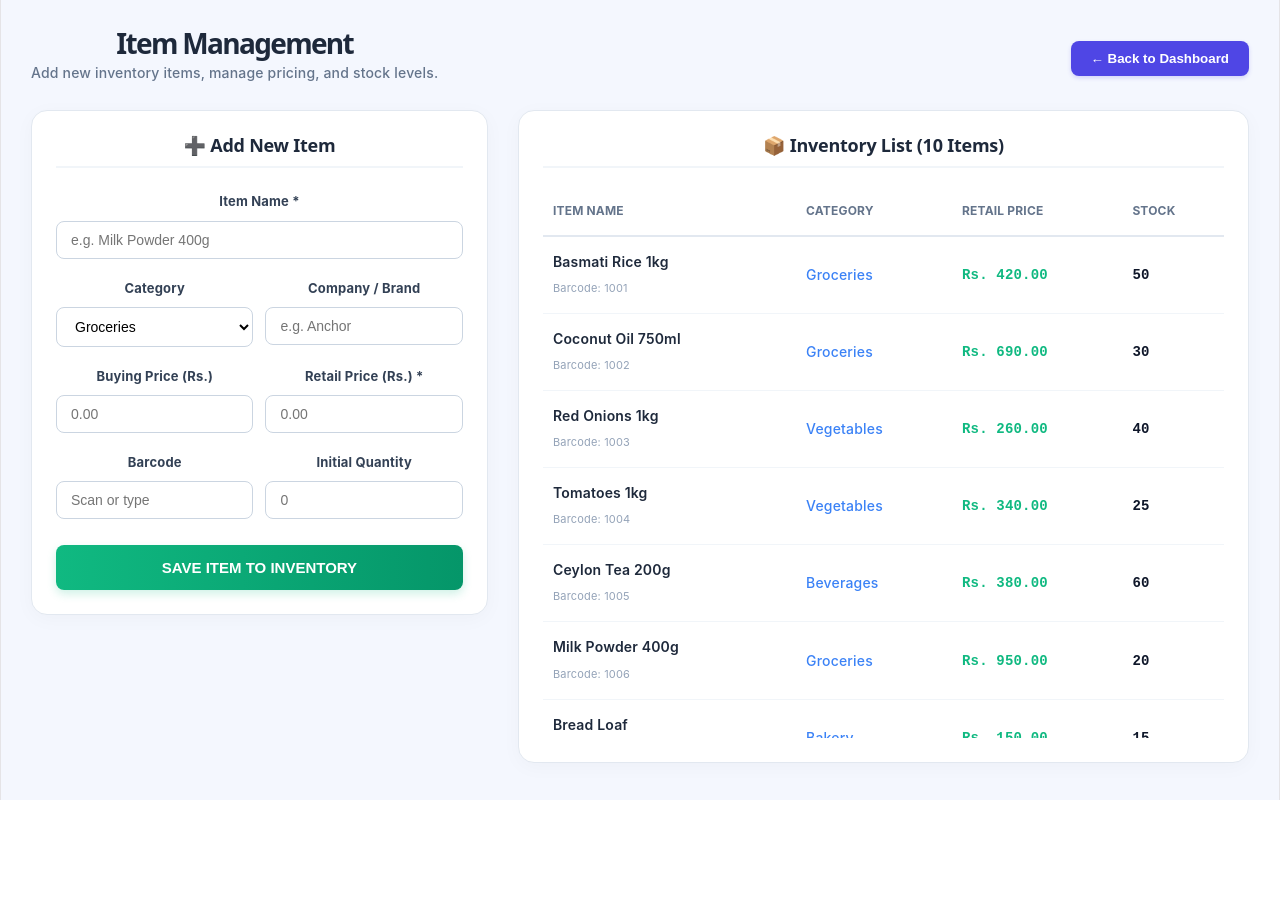
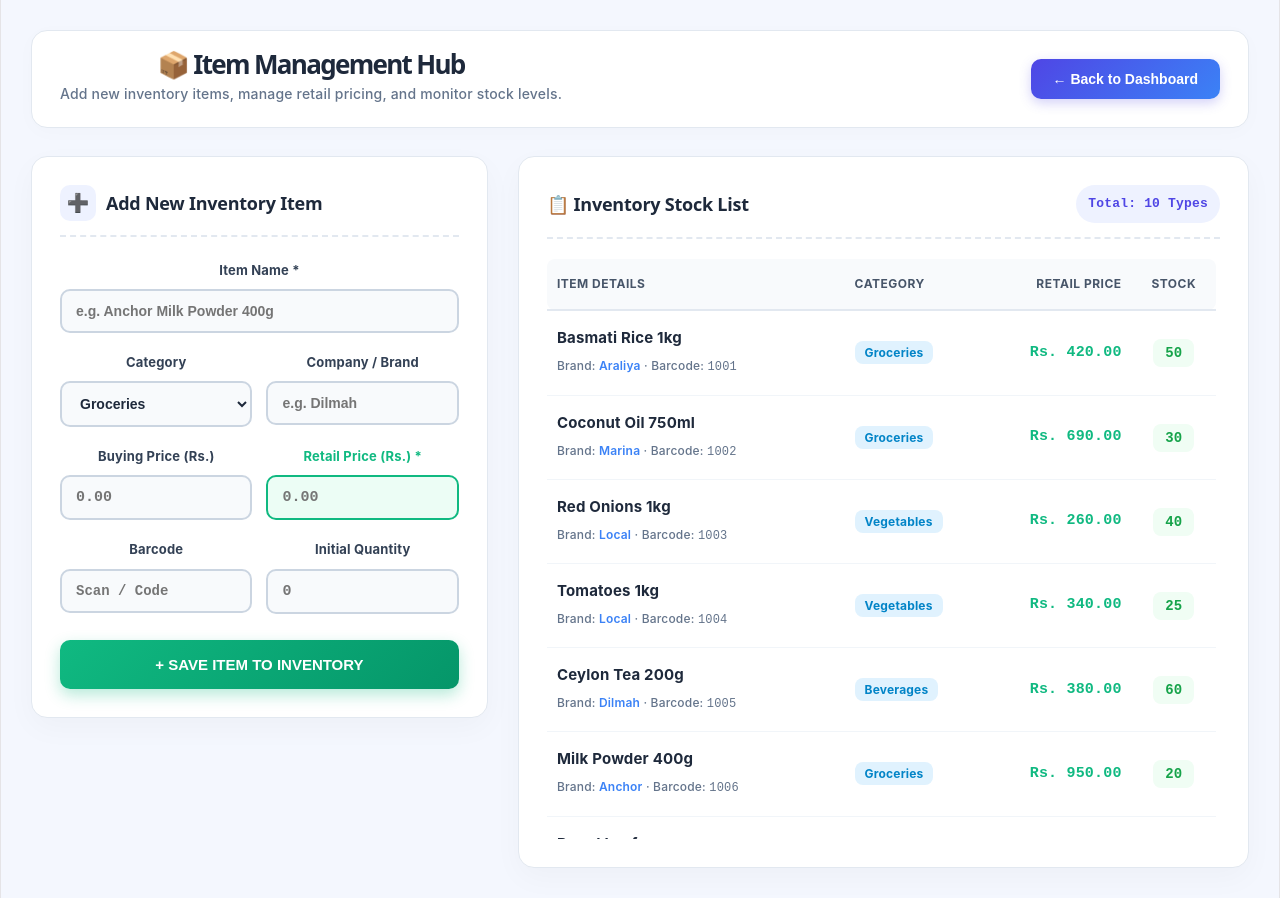
Before and after one commit to PramodikaDulanja/pos-system, a React (Vite) app: page / in a window 1280 px wide. Both pictures are taken after a click on the element 945 px from the left and 388 px from the top of the page. Before the commit the page ends 800 px from the top, so only its background shows below. Built offline with nearby package versions, Linux system fonts and the light colour scheme.

Commit message:
update item management page

```diff
--- a/src/ItemManagement.jsx
+++ b/src/ItemManagement.jsx
@@ -1,7 +1,6 @@
 import React, { useState } from "react";
 
 export default function ItemManagement({ setActiveView, items, setItems }) {
-  // නව භාණ්ඩයක් සඳහා Form State එක
   const [formData, setFormData] = useState({
     name: "",
     category: "Groceries",
@@ -12,13 +11,11 @@ export default function ItemManagement({ setActiveView, items, setItems }) {
     quantity: ""
   });
 
-  // Input වෙනස්වීම් පාලනය කිරීම
   const handleChange = (e) => {
     const { name, value } = e.target;
     setFormData({ ...formData, [name]: value });
   };
 
-  // නව භාණ්ඩයක් ඇතුළත් කිරීම (Submit)
   const handleSubmit = (e) => {
     e.preventDefault();
     if (!formData.name || !formData.retailPrice) {
@@ -27,20 +24,18 @@ export default function ItemManagement({ setActiveView, items, setItems }) {
     }
 
     const newItem = {
-      id: Date.now(), // තාවකාලික ID එකක්
+      id: Date.now(),
       name: formData.name,
       category: formData.category,
       company: formData.company || "General",
       buyingPrice: parseFloat(formData.buyingPrice) || 0,
-      price: parseFloat(formData.retailPrice) || 0, // POS එකේ පාවිච්චි වන price key එක
+      price: parseFloat(formData.retailPrice) || 0,
       barcode: formData.barcode || "-",
       quantity: parseFloat(formData.quantity) || 0
     };
 
-    // භාණ්ඩ ලැයිස්තුවට අලුත් එක එකතු කිරීම
     setItems([newItem, ...items]);
 
-    // Form එක Clear කිරීම
     setFormData({
       name: "",
       category: "Groceries",
@@ -53,43 +48,54 @@ export default function ItemManagement({ setActiveView, items, setItems }) {
   };
 
   return (
-    <div style={{ fontFamily: "'Inter', sans-serif", background: "#F4F7FE", minHeight: "100vh", padding: "30px", boxSizing: "border-box" }}>
-      <div style={{ maxWidth: "1280px", margin: "0 auto" }}>
+    <div style={{ fontFamily: "'Inter', -apple-system, BlinkMacSystemFont, sans-serif", background: "#F4F7FE", minHeight: "100vh", padding: "30px", boxSizing: "border-box" }}>
+      <div style={{ maxWidth: "1350px", margin: "0 auto" }}>
 
-        {/* Header සහ Back Button */}
-        <div style={{ display: "flex", justifyContent: "space-between", alignItems: "center", marginBottom: "24px" }}>
+        {/* Header Section */}
+        <div style={{ display: "flex", justifyContent: "space-between", alignItems: "center", marginBottom: "28px", background: "#FFFFFF", padding: "20px 28px", borderRadius: "16px", border: "1px solid #E2E8F0", boxShadow: "0 4px 20px rgba(0,0,0,0.02)" }}>
           <div>
-            <h1 style={{ fontSize: "28px", fontWeight: 800, color: "#1E293B", margin: "0 0 4px 0" }}>Item Management</h1>
-            <p style={{ fontSize: "14px", color: "#64748B", margin: 0, fontWeight: 500 }}>Add new inventory items, manage pricing, and stock levels.</p>
+            <h1 style={{ fontSize: "26px", fontWeight: 900, color: "#1E293B", margin: "0 0 4px 0" }}>📦 Item Management Hub</h1>
+            <p style={{ fontSize: "14px", color: "#64748B", margin: 0, fontWeight: 500 }}>Add new inventory items, manage retail pricing, and monitor stock levels.</p>
           </div>
           <button
             onClick={() => setActiveView("dashboard")}
-            style={{ background: "#4F46E5", color: "#FFFFFF", border: "none", padding: "10px 20px", borderRadius: "8px", fontWeight: 700, cursor: "pointer", boxShadow: "0 2px 4px rgba(79,70,229,0.2)" }}
+            style={{ background: "linear-gradient(135deg, #4F46E5 0%, #3B82F6 100%)", color: "#FFFFFF", border: "none", padding: "12px 22px", borderRadius: "10px", fontWeight: 700, fontSize: "14px", cursor: "pointer", boxShadow: "0 4px 12px rgba(79,70,229,0.25)", transition: "all 0.2s" }}
+            onMouseEnter={(e) => e.currentTarget.style.transform = "translateY(-2px)"}
+            onMouseLeave={(e) => e.currentTarget.style.transform = "translateY(0)"}
           >
             ← Back to Dashboard
           </button>
         </div>
 
-        {/* ප්‍රධාන කොටස් දෙක: Form එක සහ Items Table එක */}
+        {/* Main Grid: Form vs Table */}
         <div style={{ display: "grid", gridTemplateColumns: "1fr 1.6fr", gap: "30px", alignItems: "start" }}>
 
-          {/* 1. වම් පස: නව භාණ්ඩ ඇතුළත් කිරීමේ Form එක */}
-          <div style={{ background: "#FFFFFF", padding: "24px", borderRadius: "16px", border: "1px solid #E2E8F0", boxShadow: "0 4px 20px rgba(0,0,0,0.03)" }}>
-            <h2 style={{ fontSize: "18px", fontWeight: 800, color: "#1E293B", marginBottom: "20px", borderBottom: "2px solid #F1F5F9", paddingBottom: "10px" }}>
-              ➕ Add New Item
-            </h2>
+          {/* 1. Left Side: Add New Item Form */}
+          <div style={{ background: "#FFFFFF", padding: "28px", borderRadius: "16px", border: "1px solid #E2E8F0", boxShadow: "0 10px 30px rgba(0,0,0,0.03)" }}>
+            <div style={{ display: "flex", alignItems: "center", gap: "10px", marginBottom: "20px", borderBottom: "2px dashed #E2E8F0", paddingBottom: "14px" }}>
+              <div style={{ width: "36px", height: "36px", background: "#EEF2FF", color: "#4F46E5", borderRadius: "10px", display: "flex", alignItems: "center", justifyContent: "center", fontSize: "18px", fontWeight: 800 }}>➕</div>
+              <h2 style={{ fontSize: "18px", fontWeight: 800, color: "#1E293B", margin: 0 }}>Add New Inventory Item</h2>
+            </div>
 
             <form onSubmit={handleSubmit} style={{ display: "flex", flexDirection: "column", gap: "16px" }}>
 
               <div>
                 <label style={{ fontSize: "13px", fontWeight: 700, color: "#334155", display: "block", marginBottom: "6px" }}>Item Name *</label>
-                <input type="text" name="name" value={formData.name} onChange={handleChange} placeholder="e.g. Milk Powder 400g" required style={{ width: "100%", padding: "10px 14px", borderRadius: "8px", border: "1px solid #CBD5E1", fontSize: "14px", outline: "none", boxSizing: "border-box" }} />
+                <input
+                  type="text" name="name" value={formData.name} onChange={handleChange} placeholder="e.g. Anchor Milk Powder 400g" required
+                  style={{ width: "100%", padding: "12px 14px", borderRadius: "10px", border: "2px solid #CBD5E1", fontSize: "14px", fontWeight: 600, color: "#1E293B", background: "#F8FAFC", outline: "none", boxSizing: "border-box", transition: "all 0.3s" }}
+                  onFocus={(e) => { e.target.style.borderColor = "#4F46E5"; e.target.style.backgroundColor = "#FFFFFF"; }}
+                  onBlur={(e) => { e.target.style.borderColor = "#CBD5E1"; e.target.style.backgroundColor = "#F8FAFC"; }}
+                />
               </div>
 
-              <div style={{ display: "grid", gridTemplateColumns: "1fr 1fr", gap: "12px" }}>
+              <div style={{ display: "grid", gridTemplateColumns: "1fr 1fr", gap: "14px" }}>
                 <div>
                   <label style={{ fontSize: "13px", fontWeight: 700, color: "#334155", display: "block", marginBottom: "6px" }}>Category</label>
-                  <select name="category" value={formData.category} onChange={handleChange} style={{ width: "100%", padding: "10px 14px", borderRadius: "8px", border: "1px solid #CBD5E1", fontSize: "14px", outline: "none", background: "#FFFFFF", boxSizing: "border-box" }}>
+                  <select
+                    name="category" value={formData.category} onChange={handleChange}
+                    style={{ width: "100%", padding: "12px 14px", borderRadius: "10px", border: "2px solid #CBD5E1", fontSize: "14px", fontWeight: 600, color: "#1E293B", background: "#F8FAFC", outline: "none", boxSizing: "border-box" }}
+                  >
                     <option value="Groceries">Groceries</option>
                     <option value="Vegetables">Vegetables</option>
                     <option value="Beverages">Beverages</option>
@@ -100,68 +106,111 @@ export default function ItemManagement({ setActiveView, items, setItems }) {
                 </div>
                 <div>
                   <label style={{ fontSize: "13px", fontWeight: 700, color: "#334155", display: "block", marginBottom: "6px" }}>Company / Brand</label>
-                  <input type="text" name="company" value={formData.company} onChange={handleChange} placeholder="e.g. Anchor" style={{ width: "100%", padding: "10px 14px", borderRadius: "8px", border: "1px solid #CBD5E1", fontSize: "14px", outline: "none", boxSizing: "border-box" }} />
+                  <input
+                    type="text" name="company" value={formData.company} onChange={handleChange} placeholder="e.g. Dilmah"
+                    style={{ width: "100%", padding: "12px 14px", borderRadius: "10px", border: "2px solid #CBD5E1", fontSize: "14px", fontWeight: 600, color: "#1E293B", background: "#F8FAFC", outline: "none", boxSizing: "border-box" }}
+                    onFocus={(e) => { e.target.style.borderColor = "#4F46E5"; e.target.style.backgroundColor = "#FFFFFF"; }}
+                    onBlur={(e) => { e.target.style.borderColor = "#CBD5E1"; e.target.style.backgroundColor = "#F8FAFC"; }}
+                  />
                 </div>
               </div>
 
-              <div style={{ display: "grid", gridTemplateColumns: "1fr 1fr", gap: "12px" }}>
+              <div style={{ display: "grid", gridTemplateColumns: "1fr 1fr", gap: "14px" }}>
                 <div>
                   <label style={{ fontSize: "13px", fontWeight: 700, color: "#334155", display: "block", marginBottom: "6px" }}>Buying Price (Rs.)</label>
-                  <input type="number" step="0.01" name="buyingPrice" value={formData.buyingPrice} onChange={handleChange} placeholder="0.00" style={{ width: "100%", padding: "10px 14px", borderRadius: "8px", border: "1px solid #CBD5E1", fontSize: "14px", outline: "none", boxSizing: "border-box" }} />
+                  <input
+                    type="number" step="0.01" name="buyingPrice" value={formData.buyingPrice} onChange={handleChange} placeholder="0.00"
+                    style={{ width: "100%", padding: "12px 14px", borderRadius: "10px", border: "2px solid #CBD5E1", fontSize: "15px", fontWeight: 700, fontFamily: "'Courier New', monospace", color: "#0F172A", background: "#F8FAFC", outline: "none", boxSizing: "border-box" }}
+                    onFocus={(e) => { e.target.style.borderColor = "#4F46E5"; e.target.style.backgroundColor = "#FFFFFF"; }}
+                    onBlur={(e) => { e.target.style.borderColor = "#CBD5E1"; e.target.style.backgroundColor = "#F8FAFC"; }}
+                  />
                 </div>
                 <div>
-                  <label style={{ fontSize: "13px", fontWeight: 700, color: "#334155", display: "block", marginBottom: "6px" }}>Retail Price (Rs.) *</label>
-                  <input type="number" step="0.01" name="retailPrice" value={formData.retailPrice} onChange={handleChange} placeholder="0.00" required style={{ width: "100%", padding: "10px 14px", borderRadius: "8px", border: "1px solid #CBD5E1", fontSize: "14px", outline: "none", boxSizing: "border-box" }} />
+                  <label style={{ fontSize: "13px", fontWeight: 700, color: "#10B981", display: "block", marginBottom: "6px" }}>Retail Price (Rs.) *</label>
+                  <input
+                    type="number" step="0.01" name="retailPrice" value={formData.retailPrice} onChange={handleChange} placeholder="0.00" required
+                    style={{ width: "100%", padding: "12px 14px", borderRadius: "10px", border: "2px solid #10B981", fontSize: "15px", fontWeight: 800, fontFamily: "'Courier New', monospace", color: "#047857", background: "#ECFDF5", outline: "none", boxSizing: "border-box" }}
+                    onFocus={(e) => e.target.style.boxShadow = "0 0 0 4px rgba(16,185,129,0.15)"}
+                    onBlur={(e) => e.target.style.boxShadow = "none"}
+                  />
                 </div>
               </div>
 
-              <div style={{ display: "grid", gridTemplateColumns: "1fr 1fr", gap: "12px" }}>
+              <div style={{ display: "grid", gridTemplateColumns: "1fr 1fr", gap: "14px" }}>
                 <div>
                   <label style={{ fontSize: "13px", fontWeight: 700, color: "#334155", display: "block", marginBottom: "6px" }}>Barcode</label>
-                  <input type="text" name="barcode" value={formData.barcode} onChange={handleChange} placeholder="Scan or type" style={{ width: "100%", padding: "10px 14px", borderRadius: "8px", border: "1px solid #CBD5E1", fontSize: "14px", outline: "none", boxSizing: "border-box" }} />
+                  <input
+                    type="text" name="barcode" value={formData.barcode} onChange={handleChange} placeholder="Scan / Code"
+                    style={{ width: "100%", padding: "12px 14px", borderRadius: "10px", border: "2px solid #CBD5E1", fontSize: "14px", fontWeight: 600, fontFamily: "'Courier New', monospace", color: "#1E293B", background: "#F8FAFC", outline: "none", boxSizing: "border-box" }}
+                    onFocus={(e) => { e.target.style.borderColor = "#4F46E5"; e.target.style.backgroundColor = "#FFFFFF"; }}
+                    onBlur={(e) => { e.target.style.borderColor = "#CBD5E1"; e.target.style.backgroundColor = "#F8FAFC"; }}
+                  />
                 </div>
                 <div>
                   <label style={{ fontSize: "13px", fontWeight: 700, color: "#334155", display: "block", marginBottom: "6px" }}>Initial Quantity</label>
-                  <input type="number" step="0.01" name="quantity" value={formData.quantity} onChange={handleChange} placeholder="0" style={{ width: "100%", padding: "10px 14px", borderRadius: "8px", border: "1px solid #CBD5E1", fontSize: "14px", outline: "none", boxSizing: "border-box" }} />
+                  <input
+                    type="number" step="0.01" name="quantity" value={formData.quantity} onChange={handleChange} placeholder="0"
+                    style={{ width: "100%", padding: "12px 14px", borderRadius: "10px", border: "2px solid #CBD5E1", fontSize: "15px", fontWeight: 700, fontFamily: "'Courier New', monospace", color: "#1E293B", background: "#F8FAFC", outline: "none", boxSizing: "border-box" }}
+                    onFocus={(e) => { e.target.style.borderColor = "#4F46E5"; e.target.style.backgroundColor = "#FFFFFF"; }}
+                    onBlur={(e) => { e.target.style.borderColor = "#CBD5E1"; e.target.style.backgroundColor = "#F8FAFC"; }}
+                  />
                 </div>
               </div>
 
-              <button type="submit" style={{ marginTop: "10px", width: "100%", padding: "14px", background: "linear-gradient(to right, #10B981, #059669)", color: "#FFFFFF", border: "none", borderRadius: "8px", fontWeight: 800, fontSize: "15px", cursor: "pointer", boxShadow: "0 4px 10px rgba(16,185,129,0.2)" }}>
-                SAVE ITEM TO INVENTORY
+              <button
+                type="submit"
+                style={{ marginTop: "10px", width: "100%", padding: "16px", background: "linear-gradient(135deg, #10B981 0%, #059669 100%)", color: "#FFFFFF", border: "none", borderRadius: "10px", fontWeight: 800, fontSize: "15px", cursor: "pointer", boxShadow: "0 6px 15px rgba(16,185,129,0.3)", transition: "all 0.2s" }}
+                onMouseEnter={(e) => e.currentTarget.style.transform = "translateY(-2px)"}
+                onMouseLeave={(e) => e.currentTarget.style.transform = "translateY(0)"}
+              >
+                + SAVE ITEM TO INVENTORY
               </button>
 
             </form>
           </div>
 
-          {/* 2. දකුණු පස: දැනට ඇති භාණ්ඩ පෙන්වන වගුව (Table) */}
-          <div style={{ background: "#FFFFFF", padding: "24px", borderRadius: "16px", border: "1px solid #E2E8F0", boxShadow: "0 4px 20px rgba(0,0,0,0.03)" }}>
-            <h2 style={{ fontSize: "18px", fontWeight: 800, color: "#1E293B", marginBottom: "20px", borderBottom: "2px solid #F1F5F9", paddingBottom: "10px" }}>
-              📦 Inventory List ({items.length} Items)
-            </h2>
+          {/* 2. Right Side: Inventory Table List */}
+          <div style={{ background: "#FFFFFF", padding: "28px", borderRadius: "16px", border: "1px solid #E2E8F0", boxShadow: "0 10px 30px rgba(0,0,0,0.03)" }}>
+            <div style={{ display: "flex", justifyContent: "space-between", alignItems: "center", marginBottom: "20px", borderBottom: "2px dashed #E2E8F0", paddingBottom: "14px" }}>
+              <h2 style={{ fontSize: "18px", fontWeight: 800, color: "#1E293B", margin: 0 }}>
+                📋 Inventory Stock List
+              </h2>
+              <span style={{ fontSize: "13px", fontWeight: 700, background: "#EEF2FF", color: "#4F46E5", padding: "6px 12px", borderRadius: "20px", fontFamily: "'Courier New', monospace" }}>
+                Total: {items.length} Types
+              </span>
+            </div>
 
-            <div style={{ maxHeight: "550px", overflowY: "auto" }}>
+            <div style={{ maxHeight: "580px", overflowY: "auto", paddingRight: "4px" }}>
               <table style={{ width: "100%", borderCollapse: "collapse", textAlign: "left", fontSize: "14px" }}>
                 <thead>
-                  <tr style={{ borderBottom: "2px solid #E2E8F0", color: "#64748B", fontSize: "12px", textTransform: "uppercase" }}>
-                    <th style={{ padding: "10px" }}>Item Name</th>
-                    <th style={{ padding: "10px" }}>Category</th>
-                    <th style={{ padding: "10px" }}>Retail Price</th>
-                    <th style={{ padding: "10px" }}>Stock</th>
+                  <tr style={{ background: "#F8FAFC", borderBottom: "2px solid #E2E8F0", color: "#475569", fontSize: "12px", textTransform: "uppercase", letterSpacing: "0.5px" }}>
+                    <th style={{ padding: "12px 10px", borderTopLeftRadius: "8px", borderBottomLeftRadius: "8px" }}>Item Details</th>
+                    <th style={{ padding: "12px 10px" }}>Category</th>
+                    <th style={{ padding: "12px 10px", textAlign: "right" }}>Retail Price</th>
+                    <th style={{ padding: "12px 10px", textAlign: "center", borderTopRightRadius: "8px", borderBottomRightRadius: "8px" }}>Stock</th>
                   </tr>
                 </thead>
                 <tbody>
                   {items.map((item) => (
-                    <tr key={item.id} style={{ borderBottom: "1px solid #F1F5F9" }}>
-                      <td style={{ padding: "12px 10px", fontWeight: 600, color: "#1E293B" }}>
-                        {item.name}
-                        <div style={{ fontSize: "11px", color: "#94A3B8", fontWeight: 400 }}>Barcode: {item.barcode}</div>
+                    <tr key={item.id} style={{ borderBottom: "1px solid #F1F5F9", transition: "background 0.2s" }} onMouseEnter={(e) => e.currentTarget.style.background = "#F8FAFC"} onMouseLeave={(e) => e.currentTarget.style.background = "transparent"}>
+                      <td style={{ padding: "14px 10px" }}>
+                        <div style={{ fontWeight: 700, color: "#1E293B", fontSize: "15px" }}>{item.name}</div>
+                        <div style={{ fontSize: "12px", color: "#64748B", fontWeight: 500, marginTop: "2px" }}>
+                          Brand: <span style={{ color: "#3B82F6", fontWeight: 600 }}>{item.company}</span> &middot; Barcode: <span style={{ fontFamily: "'Courier New', monospace" }}>{item.barcode}</span>
+                        </div>
                       </td>
-                      <td style={{ padding: "12px 10px", color: "#3B82F6", fontWeight: 500 }}>{item.category}</td>
-                      <td style={{ padding: "12px 10px", fontFamily: "'Courier New', monospace", fontWeight: 700, color: "#10B981" }}>
+                      <td style={{ padding: "14px 10px" }}>
+                        <span style={{ fontSize: "12px", fontWeight: 700, color: "#0284C7", background: "#E0F2FE", padding: "4px 10px", borderRadius: "8px" }}>
+                          {item.category}
+                        </span>
+                      </td>
+                      <td style={{ padding: "14px 10px", textAlign: "right", fontFamily: "'Courier New', monospace", fontWeight: 800, color: "#10B981", fontSize: "15px" }}>
                         Rs. {item.price.toFixed(2)}
                       </td>
-                      <td style={{ padding: "12px 10px", fontFamily: "'Courier New', monospace", fontWeight: 700, color: item.quantity <= 5 ? "#EF4444" : "#0F172A" }}>
-                        {item.quantity}
+                      <td style={{ padding: "14px 10px", textAlign: "center" }}>
+                        <span style={{ fontFamily: "'Courier New', monospace", fontWeight: 800, fontSize: "14px", padding: "6px 12px", borderRadius: "8px", background: item.quantity <= 5 ? "#FEF2F2" : "#F0FDF4", color: item.quantity <= 5 ? "#DC2626" : "#16A34A" }}>
+                          {item.quantity}
+                        </span>
                       </td>
                     </tr>
                   ))}
```
